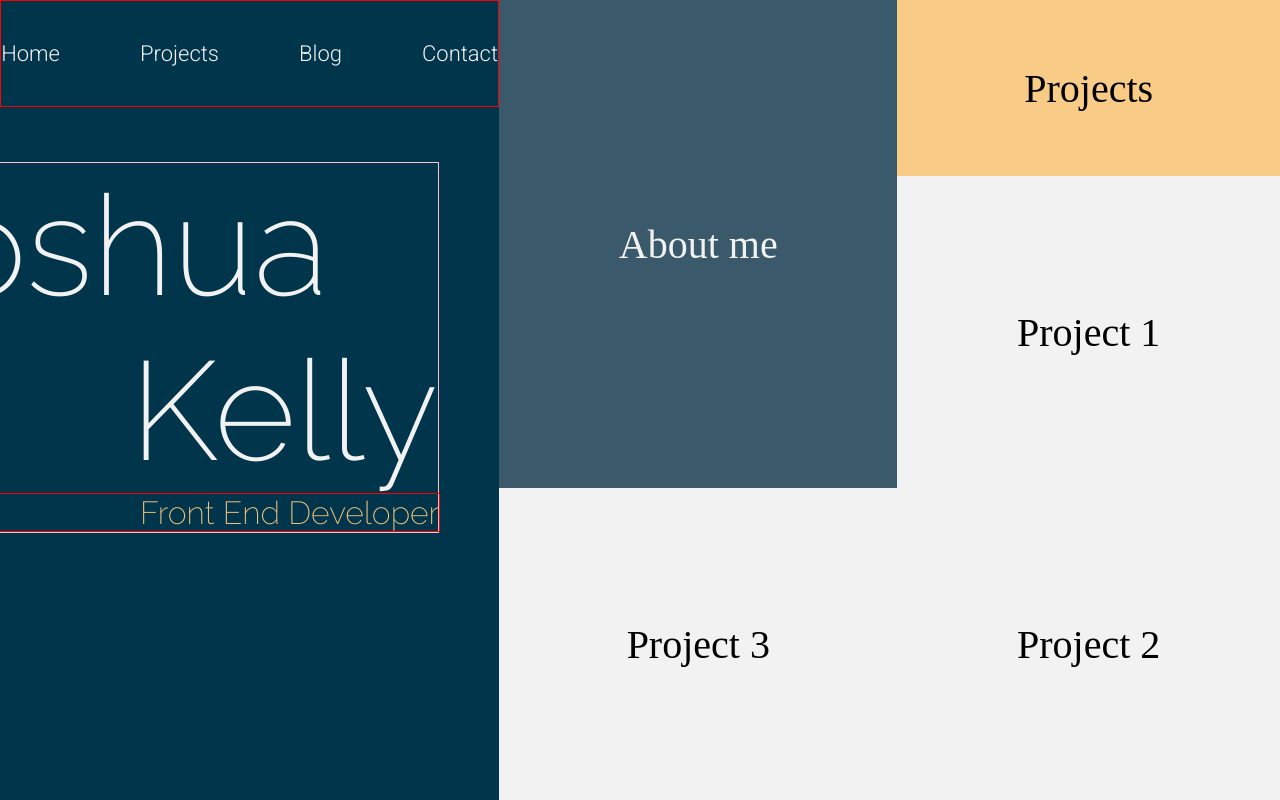
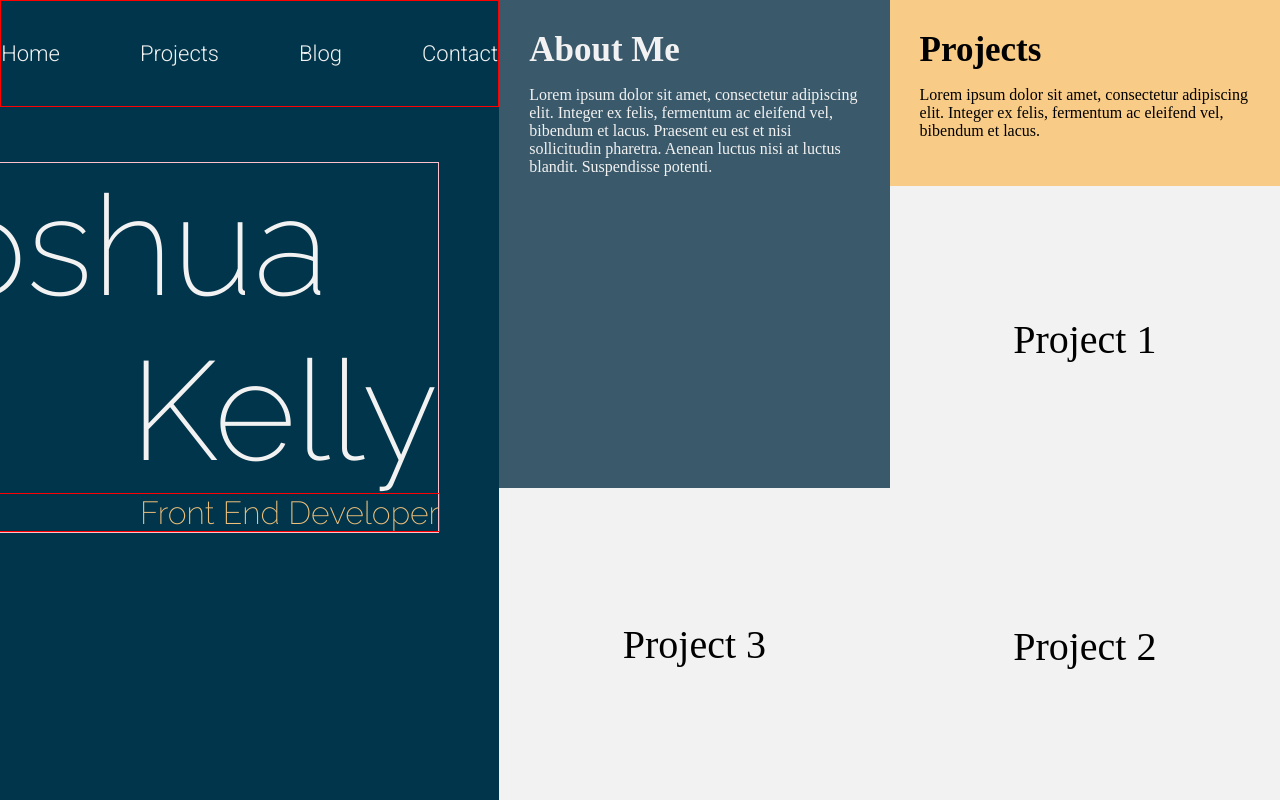
Before and after one commit to hewhodevs/portfolio-design, a plain HTML site: page index.html in a window 1280 px wide. Drawn offline with Linux system fonts and the light colour scheme.

Commit message:
started about me and projects section layouts

```diff
--- a/index.css
+++ b/index.css
@@ -67,6 +67,7 @@ h1 {
 h2 {
   padding: 0;
   margin: 0;
+  font-size: 35px;
 }
 
 #firstname {
@@ -89,6 +90,7 @@ h2 {
 
 #about-me-container, #projects-container {
   flex-grow: 1;
+  flex-basis: 0;
 }
 
 /* about me column + project 3 tile */
@@ -105,6 +107,7 @@ h2 {
   flex-grow: 1;
   background-color: #3A596A;
   color: #F2F2F2;
+  padding: 30px;
 }
 
 #project-3 {
@@ -124,6 +127,7 @@ h2 {
 #projects-description {
   flex-grow: 1;
   background-color: #F8CB87;
+  padding: 30px;
 }
 
 #project-1, #project-2 {
--- a/index.html
+++ b/index.html
@@ -5,12 +5,14 @@
   </head>
   <body>
     <div id="main-container" class="border-box">
+      <!-- NAV BAR -->
       <div id="navbar">
-        <a href="#home">Home</a>
-        <a href="#projects">Projects</a>
+        <a href="#main-container">Home</a>
+        <a href="#projects-container">Projects</a>
         <a href="#blog">Blog</a>
-        <a href="#contact">Contact</a>
+        <a href="#about-me-container">Contact</a>
       </div>
+      <!-- TITLE -->
       <div id="title-container">
         <div id="title">
           <h1 id="firstname">Joshua</h1>
@@ -19,17 +21,29 @@
         </div>
       </div>
     </div>
+    <!-- ABOUT ME -->
     <div id="about-me-container" class="border-box">
-      <div id="about-me" class="border-box center-content">
-        <p>About me</p>
+      <div id="about-me" class="border-box">
+        <h2>About Me</h2>
+        <p>
+          Lorem ipsum dolor sit amet, consectetur adipiscing elit. Integer ex
+          felis, fermentum ac eleifend vel, bibendum et lacus. Praesent eu est
+          et nisi sollicitudin pharetra. Aenean luctus nisi at luctus blandit.
+          Suspendisse potenti.
+        </p>
       </div>
       <div id="project-3" class="border-box center-content">
         <p>Project 3</p>
       </div>
     </div>
+    <!-- PROJECTS -->
     <div id="projects-container" class="border-box">
-      <div id="projects-description" class="border-box center-content">
-        <p>Projects</p>
+      <div id="projects-description" class="border-box">
+        <h2>Projects</h2>
+        <p>
+          Lorem ipsum dolor sit amet, consectetur adipiscing elit. Integer ex
+          felis, fermentum ac eleifend vel, bibendum et lacus.
+        </p>
       </div>
       <div id="project-1" class="border-box center-content">
         <p>Project 1</p>
```
